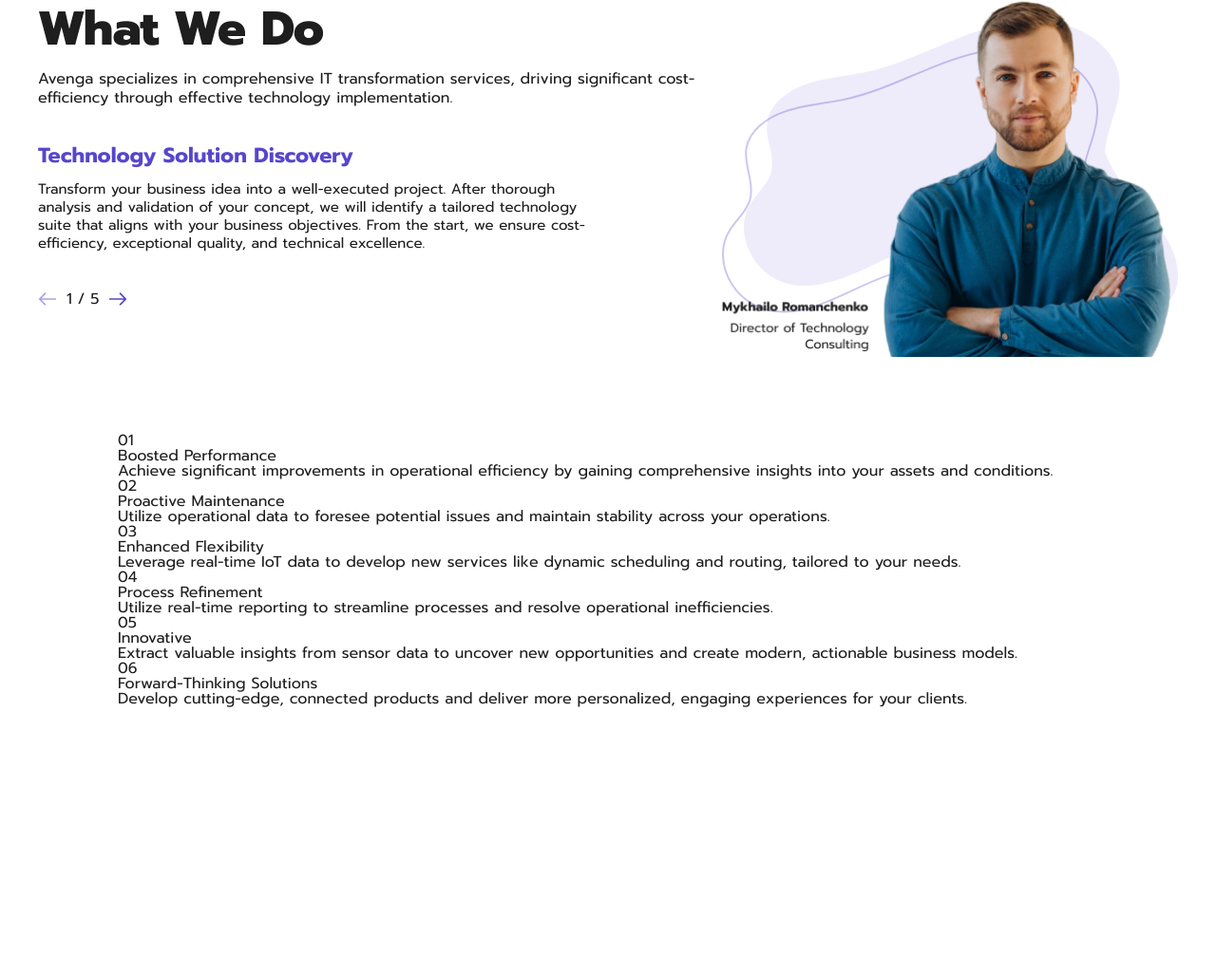
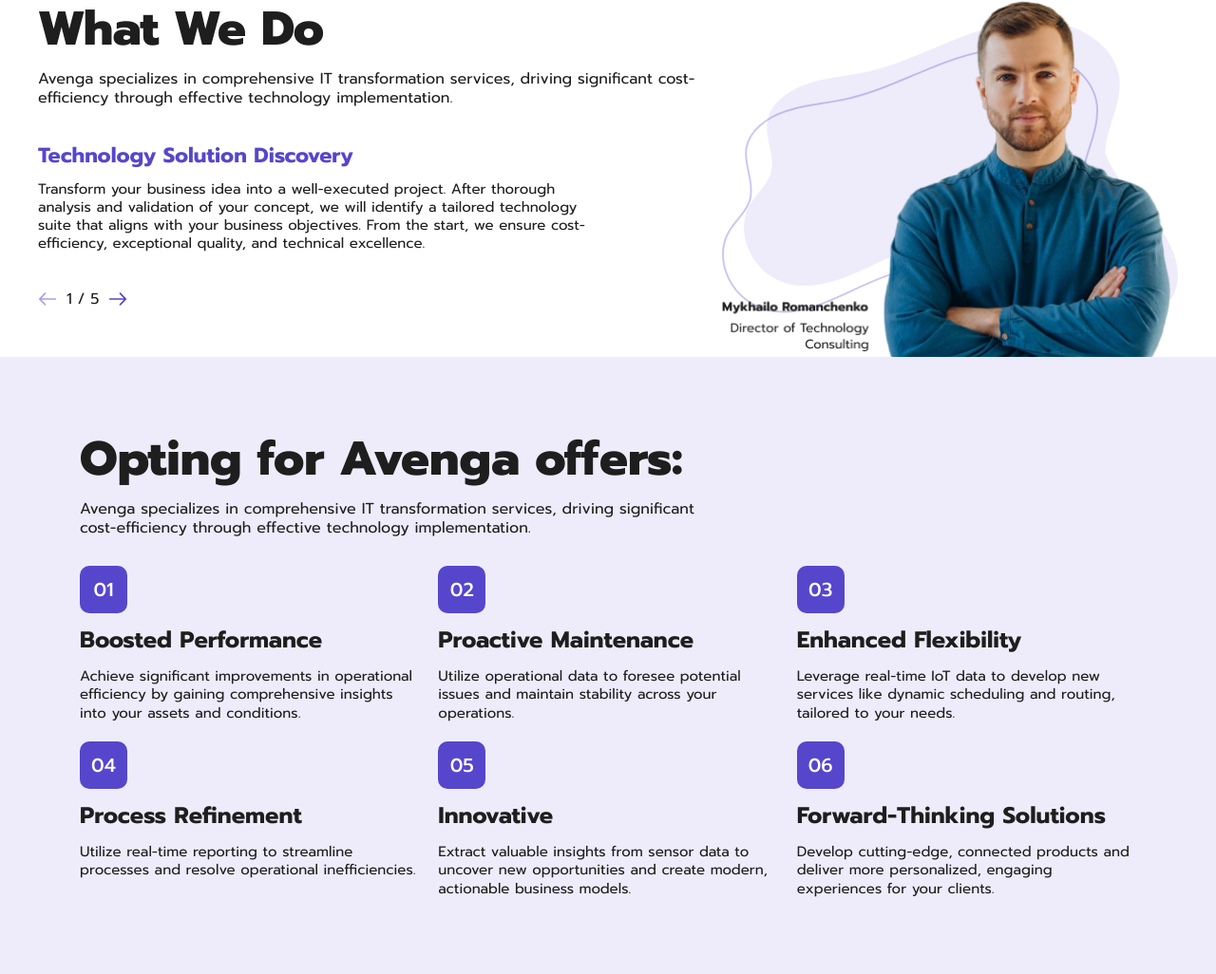
Before and after one commit to AnastassiaH/avega, a website built with Vite: page index.html in a window 1280 px wide. Shown: the part 2085-3111 px from the top of the page at 95% size. Before the commit the page ends 2909 px from the top, so only its background shows below. Built offline with nearby package versions, Linux system fonts and the light colour scheme.

Commit message:
offers done

```diff
--- a/index.html
+++ b/index.html
@@ -69,7 +69,9 @@
           </div>
           <div class="openingContentContainer">
             <div class="openingContent">
-              <h1 class="openingHeader">Technology Consulting Services</h1>
+              <h1 class="openingHeader sectionHeader">
+                Technology Consulting Services
+              </h1>
               <p class="openingText">
                 Avenga delivers in-depth technology consulting that supports
                 organizations through every stage of their digital journey. From
@@ -217,7 +219,7 @@
         </section>
         <section class="servicesSection">
           <div class="servicesContent">
-            <p class="servicesTitle">What We Do</p>
+            <p class="servicesTitle sectionHeader">What We Do</p>
             <p class="servicesDescription">
               Avenga specializes in comprehensive IT transformation services,
               driving significant cost-efficiency through effective technology
@@ -294,15 +296,23 @@
           </div>
         </section>
         <section class="offersSection">
-          <p class="offersSectionTitle"></p>
-          <p class="offersDescription"></p>
+          <div class="offersSectionContent">
+            <p class="offersSectionTitle sectionHeader">
+              Opting for Avenga offers:
+            </p>
+            <p class="offersDescription sectionDescription">
+              Avenga specializes in comprehensive IT transformation services,
+              driving significant cost-efficiency through effective technology
+              implementation.
+            </p>
             <div class="offersCardsContainer">
               <div class="offerCard">
                 <span class="offerNumber">01</span>
                 <p class="offerTitle">Boosted Performance</p>
                 <p class="offerText">
                   Achieve significant improvements in operational efficiency by
-                gaining comprehensive insights into your assets and conditions.
+                  gaining comprehensive insights into your assets and
+                  conditions.
                 </p>
               </div>
               <div class="offerCard">
@@ -317,16 +327,16 @@
                 <span class="offerNumber">03</span>
                 <p class="offerTitle">Enhanced Flexibility</p>
                 <p class="offerText">
-                Leverage real-time IoT data to develop new services like dynamic
-                scheduling and routing, tailored to your needs.
+                  Leverage real-time IoT data to develop new services like
+                  dynamic scheduling and routing, tailored to your needs.
                 </p>
               </div>
               <div class="offerCard">
                 <span class="offerNumber">04</span>
                 <p class="offerTitle">Process Refinement</p>
                 <p class="offerText">
-                Utilize real-time reporting to streamline processes and resolve
-                operational inefficiencies.
+                  Utilize real-time reporting to streamline processes and
+                  resolve operational inefficiencies.
                 </p>
               </div>
               <div class="offerCard">
@@ -346,6 +356,7 @@
                 </p>
               </div>
             </div>
+          </div>
         </section>
       </main>
       <footer class="footer"></footer>
--- a/src/styles/offersSection.scss
+++ b/src/styles/offersSection.scss
@@ -1,7 +1,54 @@
 .offersSection {
-  max-width: var(--width);
   width: 100%;
+  background-color: rgba(86, 70, 203, 0.1);
+}
+
+.offersSectionContent {
+  max-width: var(--max-width);
+  padding: 80px 84px;
   margin: 0 auto;
-  background-color: rgba(var(--primary-color), 0.1);
-  padding: 80px 84px;
 }
+
+.offersDescription {
+  margin-bottom: 30px;
+  width: 60%;
+}
+
+.offersCardsContainer {
+  display: flex;
+  flex-wrap: wrap;
+  gap: 20px;
+}
+
+.offerCard {
+  flex: 1 0 calc((100% - 40px) / 3);
+  display: flex;
+  flex-direction: column;
+  gap: 15px;
+}
+
+.offerNumber {
+  width: 50px;
+  height: 50px;
+  border-radius: 10px;
+  font-weight: 500;
+  font-size: 20px;
+  line-height: 110%;
+  background-color: var(--primary-color);
+  color: var(--white-color);
+  display: flex;
+  justify-content: center;
+  align-items: center;
+}
+
+.offerTitle {
+  font-weight: 700;
+  font-size: 24px;
+  line-height: 110%;
+}
+
+.offerText {
+  font-weight: 400;
+  font-size: 15px;
+  line-height: 130%;
+}
--- a/style.css
+++ b/style.css
@@ -47,6 +47,19 @@
   background-size: cover;
 }
 
+.sectionHeader {
+  font-weight: 800;
+  font-size: 50px;
+  line-height: 110%;
+  margin-bottom: 15px;
+}
+
+.sectionDescription {
+  font-weight: 400;
+  font-size: 16px;
+  line-height: 125%;
+}
+
 .hidden {
   display: none;
 }
```
Lines whose indentation alone changed are shown as unchanged.
